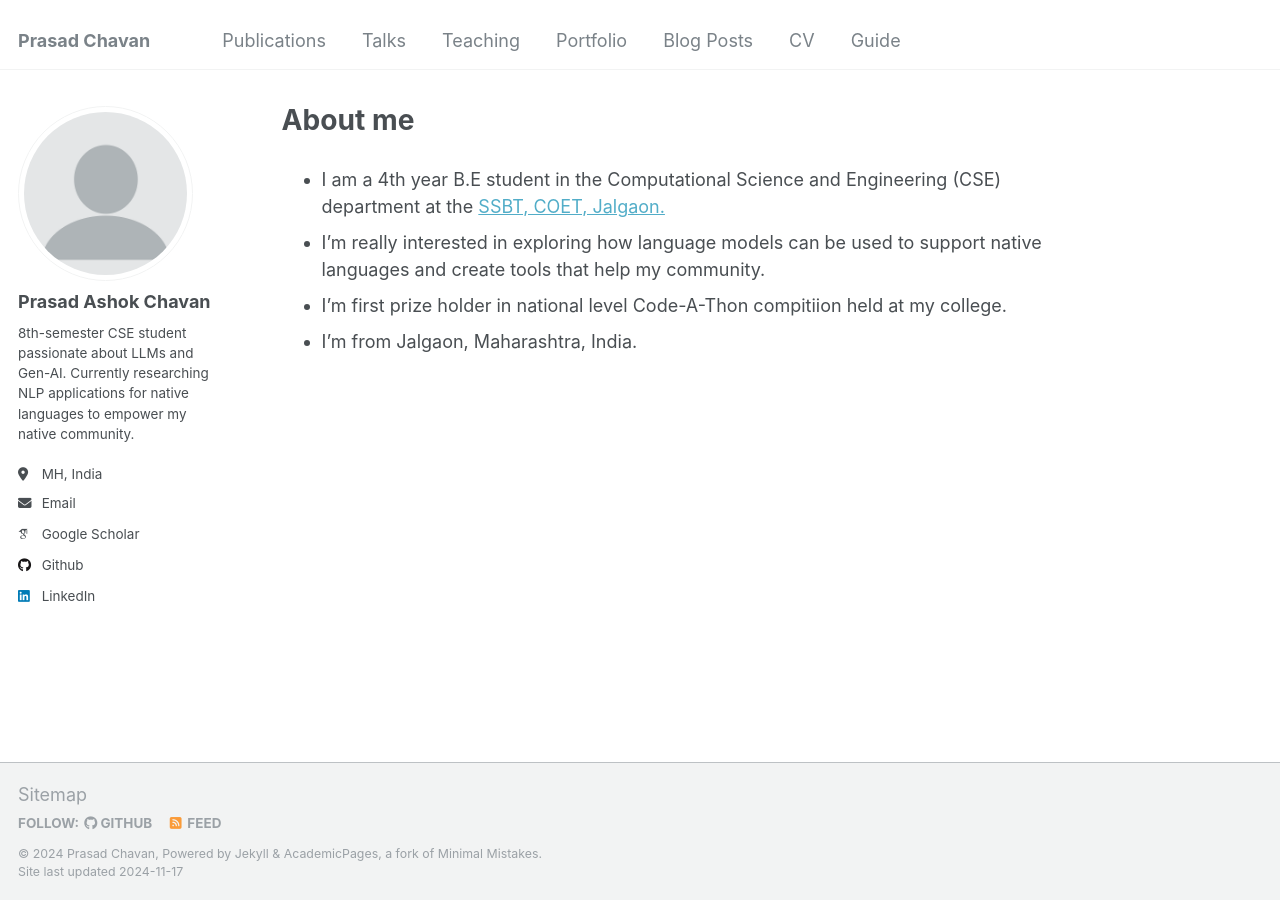
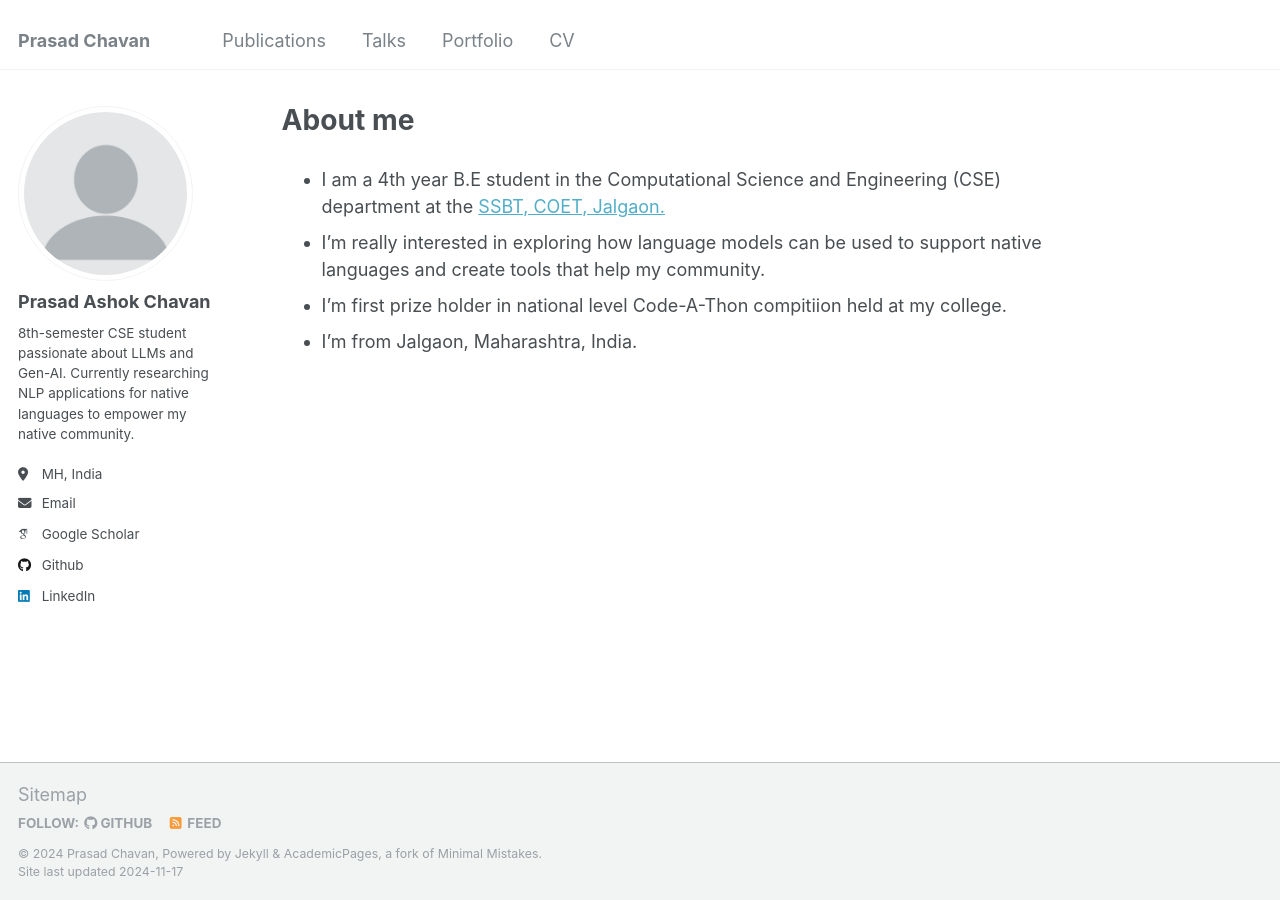
Before and after one commit to prasadchavann/prasadchavann.github.io, a Jekyll site: the page built from _pages/about.md, in a window 1280 px wide. Built offline with Jekyll 4.4.1, drawn with Linux system fonts in a browser that asks for light colours; some web fonts are replaced.

Commit message:
Update navigation.yml

```diff
--- a/_data/navigation.yml
+++ b/_data/navigation.yml
@@ -11,17 +11,8 @@ main:
   - title: "Talks"
     url: /talks/
 
-  - title: "Teaching"
-    url: /teaching/
-
   - title: "Portfolio"
     url: /portfolio/
 
-  - title: "Blog Posts"
-    url: /year-archive/
-
   - title: "CV"
     url: /cv/
-
-  - title: "Guide"
-    url: /markdown/
```
